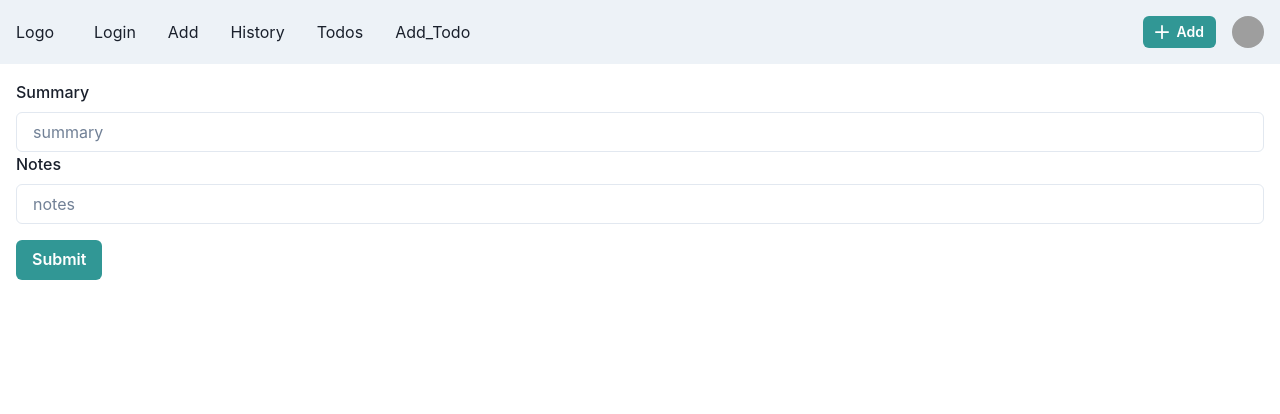
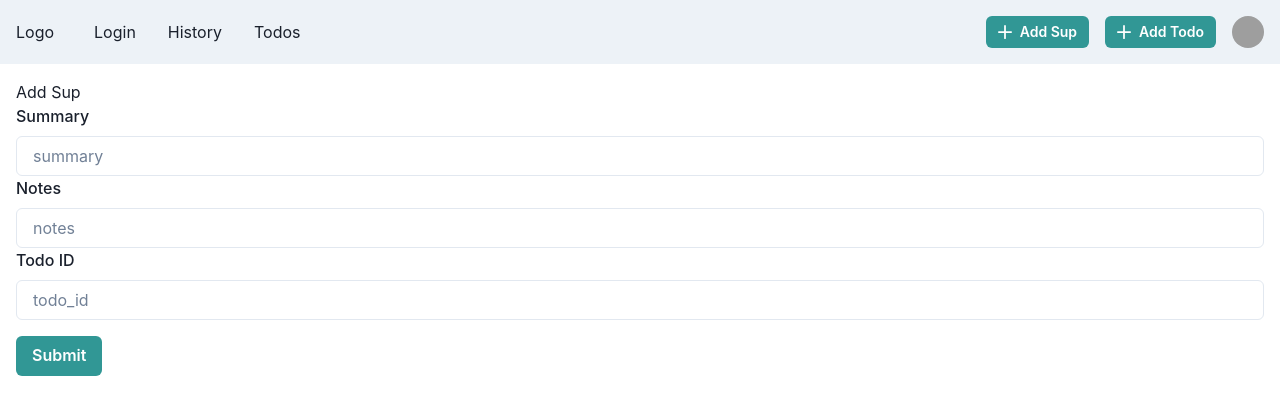
Before and after one commit to nathanleiby/sup, a React (Create React App) app: page /add in a window 1280 px wide. Shown: the top 414 px of the page. Built offline with nearby package versions, Linux system fonts and the light colour scheme; grey boxes are pictures that could not be loaded.

Commit message:
single Entry page wip

```diff
--- a/src/AddEntry.tsx
+++ b/src/AddEntry.tsx
@@ -4,6 +4,7 @@ import {
   FormErrorMessage,
   FormLabel,
   Input,
+  Text,
 } from "@chakra-ui/react";
 import { FieldValues, SubmitHandler, useForm } from "react-hook-form";
 import { useNavigate } from "react-router-dom";
@@ -19,12 +20,13 @@ export default function HookForm() {
   const navigate = useNavigate();
 
   const onSubmit: SubmitHandler<FieldValues> = (values) => {
-    const { summary, notes } = values;
+    const { summary, notes, todo_id } = values;
     const asyncWrapper = async () => {
       const id = await db.entries.add({
         summary,
         notes,
         timestamp: new Date(),
+        todo_id,
       });
       navigate("/history");
     };
@@ -32,6 +34,9 @@ export default function HookForm() {
   };
 
   return (
+    <>
+      {/* TODO: how to tweak title size */}
+      <Text size={""}>Add Sup</Text>
       <form onSubmit={handleSubmit(onSubmit)}>
         <FormControl isInvalid={Boolean(errors.summary)}>
           <FormLabel htmlFor="summary">Summary</FormLabel>
@@ -50,7 +55,16 @@ export default function HookForm() {
         <FormControl isInvalid={Boolean(errors.notes)}>
           <FormLabel htmlFor="notes">Notes</FormLabel>
           <Input id="notes" placeholder="notes" {...register("notes")} />
-        <FormErrorMessage>{errors.notes?.message?.toString()}</FormErrorMessage>
+          <FormErrorMessage>
+            {errors.notes?.message?.toString()}
+          </FormErrorMessage>
+        </FormControl>
+        <FormControl isInvalid={Boolean(errors.notes)}>
+          <FormLabel htmlFor="todo_id">Todo ID</FormLabel>
+          <Input id="todo_id" placeholder="todo_id" {...register("todo_id")} />
+          <FormErrorMessage>
+            {errors.notes?.message?.toString()}
+          </FormErrorMessage>
         </FormControl>
         <Button
           mt={4}
@@ -62,5 +76,6 @@ export default function HookForm() {
           Submit
         </Button>
       </form>
+    </>
   );
 }
--- /dev/null
+++ b/src/Entry.tsx
@@ -0,0 +1,33 @@
+import { FormControl, FormLabel, Input } from "@chakra-ui/react";
+import { useLiveQuery } from "dexie-react-hooks";
+import { db } from "./db";
+
+export default function Entry() {
+  // TODO: Get ID from path
+  const id = 24;
+
+  // TODO: lookup one Entry
+  const entry = useLiveQuery(() => db.entries.get({ id }));
+  if (!entry) {
+    return <>no entry found</>;
+  }
+
+  const { summary, notes, todo_id } = entry;
+
+  return (
+    <form>
+      <FormControl>
+        <FormLabel htmlFor="summary">Summary</FormLabel>
+        <Input disabled id="summary" placeholder="summary" value={summary} />
+      </FormControl>
+      <FormControl>
+        <FormLabel htmlFor="notes">Notes</FormLabel>
+        <Input disabled id="notes" placeholder="notes" value={notes} />
+      </FormControl>
+      <FormControl>
+        <FormLabel htmlFor="todo_id">Todo ID</FormLabel>
+        <Input disabled id="todo_id" placeholder="todo_id" value={todo_id} />
+      </FormControl>
+    </form>
+  );
+}
--- a/src/History.tsx
+++ b/src/History.tsx
@@ -11,6 +11,7 @@ import {
 import { formatRelative } from "date-fns";
 import { useLiveQuery } from "dexie-react-hooks";
 import _ from "lodash";
+import { Link } from "react-router-dom";
 import { db } from "./db";
 
 export default function History() {
@@ -32,17 +33,23 @@ export default function History() {
               </Th>
               <Th width={2}>When</Th>
               <Th width={2}>Summary</Th>
-              <Th width={10}>Notes</Th>
+              <Th width={2}>Related TODO</Th>
+              <Th width={2}>Notes</Th>
             </Tr>
           </Thead>
           <Tbody>
-            {_.map(results, ({ id, timestamp, summary, notes }) => {
+            {_.map(results, ({ id, timestamp, summary, notes, todo_id }) => {
               return (
                 <Tr key={id}>
-                  <Td isNumeric>{id}</Td>
-                  <Td>{formatRelative(timestamp, new Date())}</Td>
-                  <Td>{summary}</Td>
-                  <Td>{notes}</Td>
+                  <Td width={1} isNumeric>
+                    {id}
+                  </Td>
+                  <Td width={2}>{formatRelative(timestamp, new Date())}</Td>
+                  <Td width={2}>{summary}</Td>
+                  <Td width={2}>
+                    <Link to={`/todos/${todo_id}`}>{todo_id}</Link>
+                  </Td>
+                  <Td width={2}>{notes}</Td>
                 </Tr>
               );
             })}
--- a/src/Root.tsx
+++ b/src/Root.tsx
@@ -19,7 +19,7 @@ import {
 import { ReactNode } from "react";
 import { Link as RouteLink, Outlet } from "react-router-dom";
 
-const Links = ["Login", "Add", "History", "Todos", "Add_Todo"];
+const Links = ["Login", "History", "Todos"];
 
 const NavLink = ({ children, to }: { children: ReactNode; to: string }) => (
   <RouteLink to={to}>
@@ -76,7 +76,20 @@ export default function Root() {
                   mr={4}
                   leftIcon={<AddIcon />}
                 >
-                  Add
+                  Add Sup
+                </Button>
+              </Link>
+            </RouteLink>
+            <RouteLink to="/add_todo">
+              <Link>
+                <Button
+                  variant={"solid"}
+                  colorScheme={"teal"}
+                  size={"sm"}
+                  mr={4}
+                  leftIcon={<AddIcon />}
+                >
+                  Add Todo
                 </Button>
               </Link>
             </RouteLink>
--- a/src/db.ts
+++ b/src/db.ts
@@ -6,7 +6,7 @@ export interface Entry {
   timestamp: Date;
   summary: string;
   notes: string;
-  related_todo?: number;
+  todo_id?: number;
 }
 
 export interface TodoItem {
@@ -23,7 +23,7 @@ export class MySubClassedDexie extends Dexie {
 
   constructor() {
     super("supDatabase");
-    this.version(2).stores({
+    this.version(3).stores({
       // Primary key and indexed props
       entries: "++id, timestamp, summary, notes, todo_id",
       todoItems: "++id, created_at, summary, notes, tags",
```
Also changed, not shown: src/App.tsx (+8 -0 lines), 1 other file (tests, documents, lock files or other folders). Lines whose indentation alone changed are shown as unchanged.
